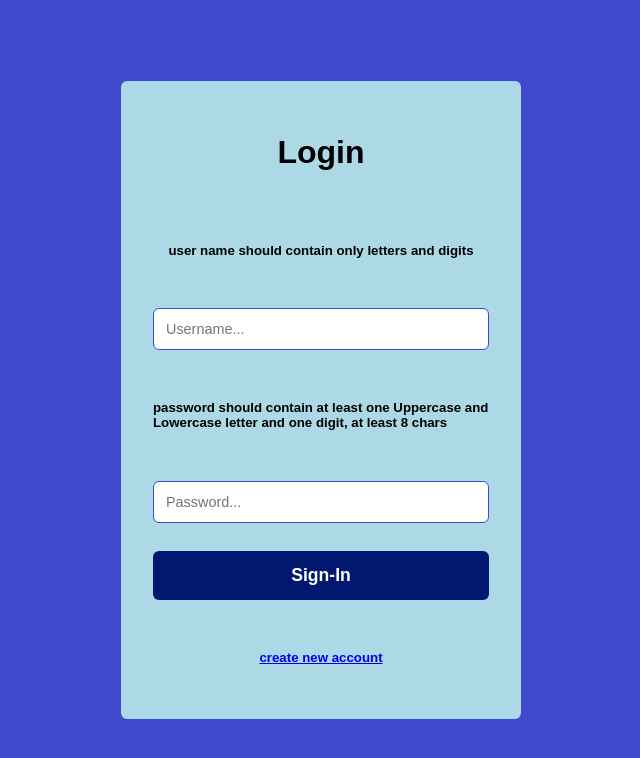
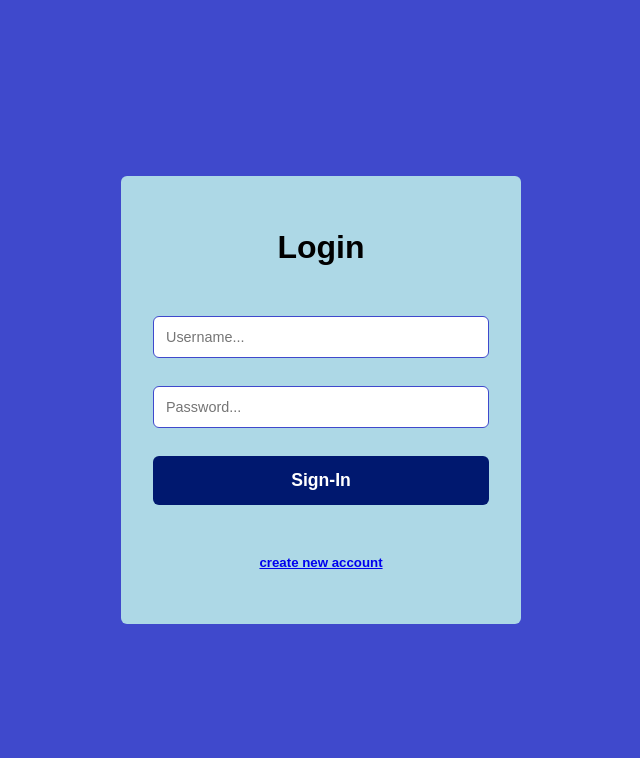
Before and after one commit to avieha/verification_page, a React (Create React App) app: page / in a window 1280 px wide. Shown: the top 758 px of the page, without its empty margins (319-959 px from the left). Built offline with nearby package versions, Linux system fonts and the light colour scheme.

Commit message:
instructions added

```diff
--- a/src/pages/Home.js
+++ b/src/pages/Home.js
@@ -24,11 +24,9 @@ const Home = () => {
         <div className={styles.container}>
             <div className={styles.formContainer}>
                 <h1>{`Login`}</h1>
-                <h5>user name should contain only letters and digits</h5>
                 <input className={styles.input} placeholder='Username...' onChange={(e) => {
                     setUserName(e.target.value);
                 }} />
-                <h5>password should contain at least one Uppercase and Lowercase letter and one digit, at least 8 chars</h5>
                 <input className={styles.input} placeholder='Password...' onChange={(e) => {
                     setPassword(e.target.value);
                 }} />
--- a/src/pages/Register.js
+++ b/src/pages/Register.js
@@ -91,9 +91,11 @@ const Register = () => {
         <div className={styles.container}>
             <div className={styles.formContainer}>
                 <h1>Register:</h1>
+                <h5>user name should contain only letters and digits</h5>
                 <input className={styles.input} placeholder='Username...' onChange={(e) => {
                     setUserName(e.target.value);
                 }} />
+                <h5>password should contain at least one Uppercase and Lowercase letter and one digit, at least 8 chars</h5>
                 <input className={styles.input} placeholder='Password...' onChange={(e) => {
                     setPassword(e.target.value);
                 }} />
```
